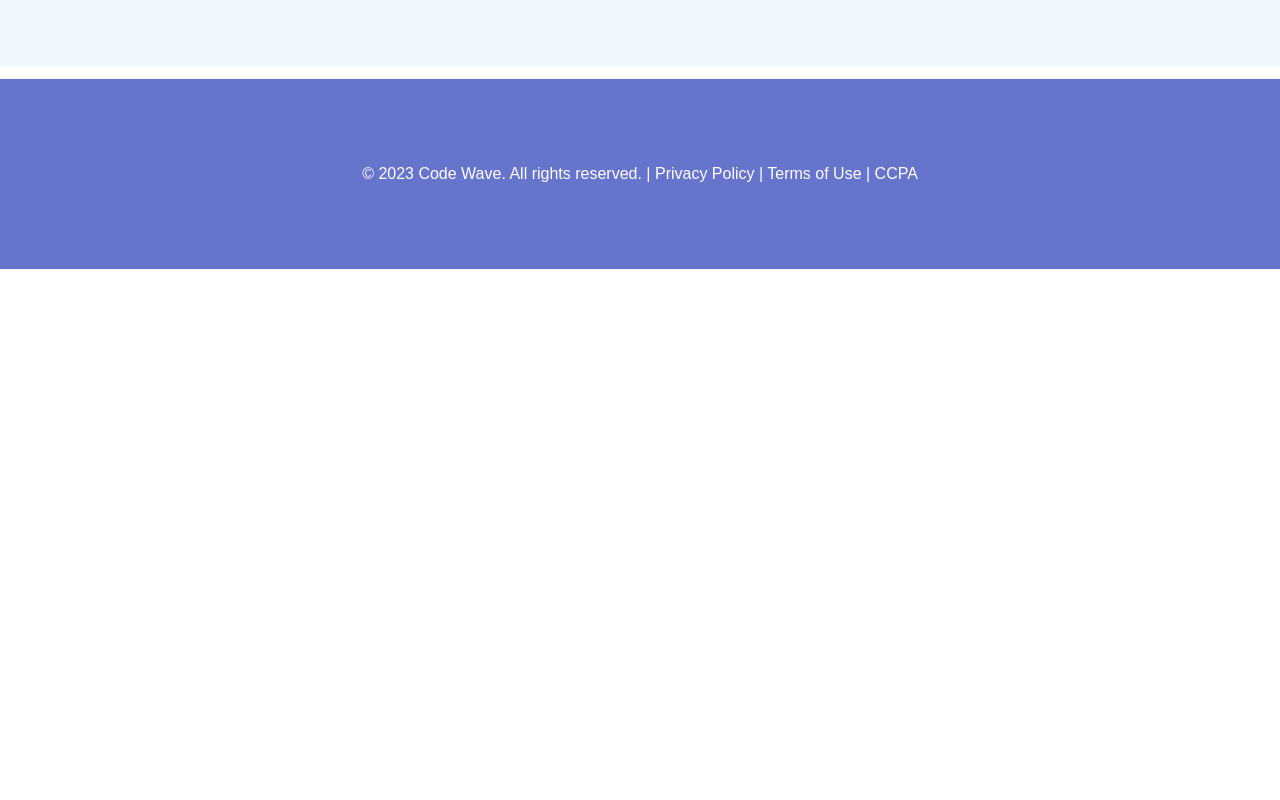
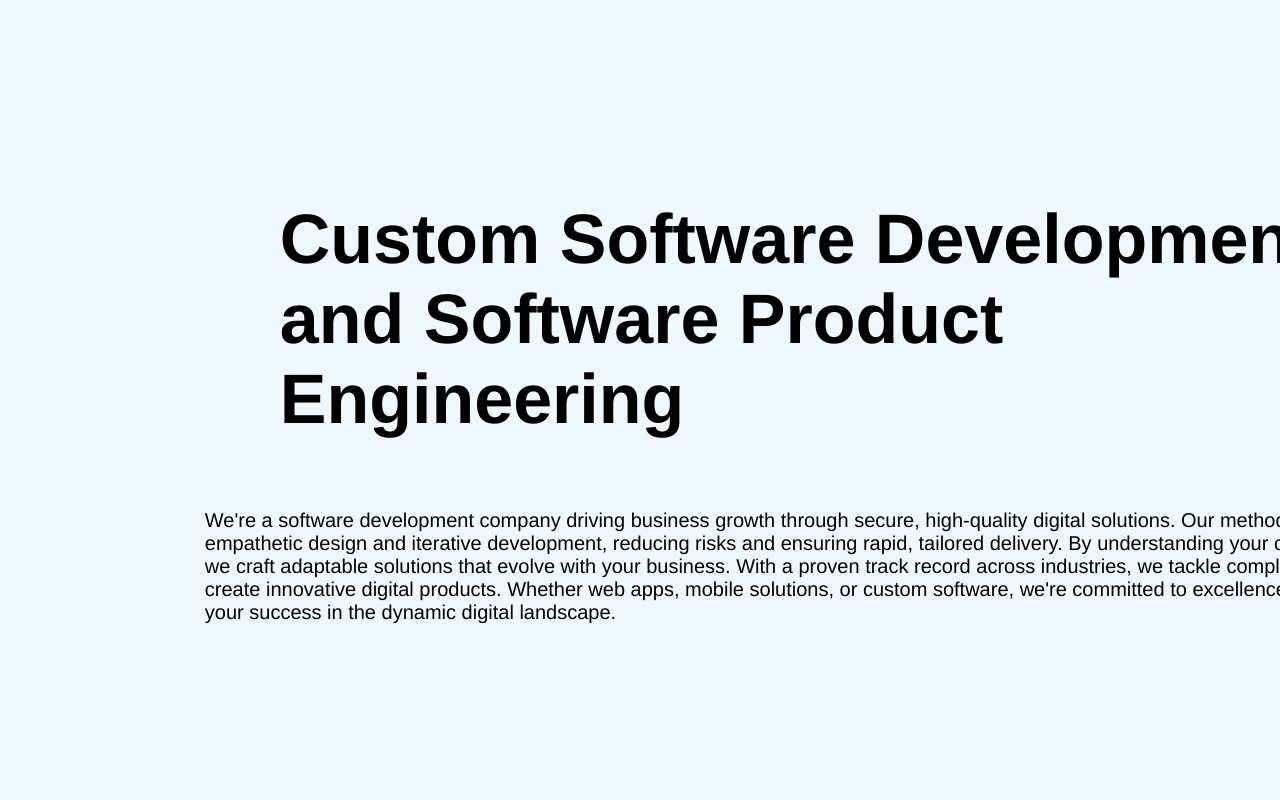
Before and after one commit to Itsamanjain/code-wave1, a plain HTML site: page index.html in a window 1280 px wide. Shown: the part 840-1640 px from the top of the page. Before the commit the page ends 1109 px from the top, so only its background shows below. Drawn offline with Linux system fonts and the light colour scheme.

Commit message:
Add files via upload

```diff
--- a/index.html
+++ b/index.html
@@ -46,7 +46,37 @@
 
     <div class="hero1"><img src="HERO1234.gif" alt="hero"></div>
 
+    <div class="fish">
+      <p>
+        <h1>Custom Software Development
+          <br>
+          and Software Product Engineering</h1>
+
+          We're a software development company driving business growth through secure, high-quality digital solutions. Our method combines
+          <br>
+          empathetic design and iterative development, reducing risks and ensuring rapid, tailored delivery. By understanding your challenges,
+          <br>
+          we craft adaptable solutions that evolve with your business. With a proven track record across industries, we tackle complexity and
+          <br>
+          create innovative digital products. Whether web apps, mobile solutions, or custom software, we're committed to excellence,propelling
+          <br>
+          your success in the dynamic digital landscape.
+
+
+
+
+
+
+      </p>
+
+
    </section>
+
+
+
+
+
+
 
 
 
--- a/style.css
+++ b/style.css
@@ -50,7 +50,7 @@ body {
 .hero1 {
   position: relative;
   left: 750px;
-  bottom: 340px;
+  bottom: 275px;
   padding: 0px 12px 14px 25px;
   margin: 0px 10px 13px 19px;
 }
@@ -68,6 +68,13 @@ section {
   font-size: 25px;
   padding: 0px 65px 9px;
   font-family: "Franklin Gothic Medium", "Arial Narrow", Arial, sans-serif;
+}
+.fish{
+  font-size: 20px;
+  font-family: 'Franklin Gothic Medium', 'Arial Narrow', Arial, sans-serif;
+  position: relative;
+  left: 16%;
+  padding-bottom: 30%;
 }
 
 footer {
```
